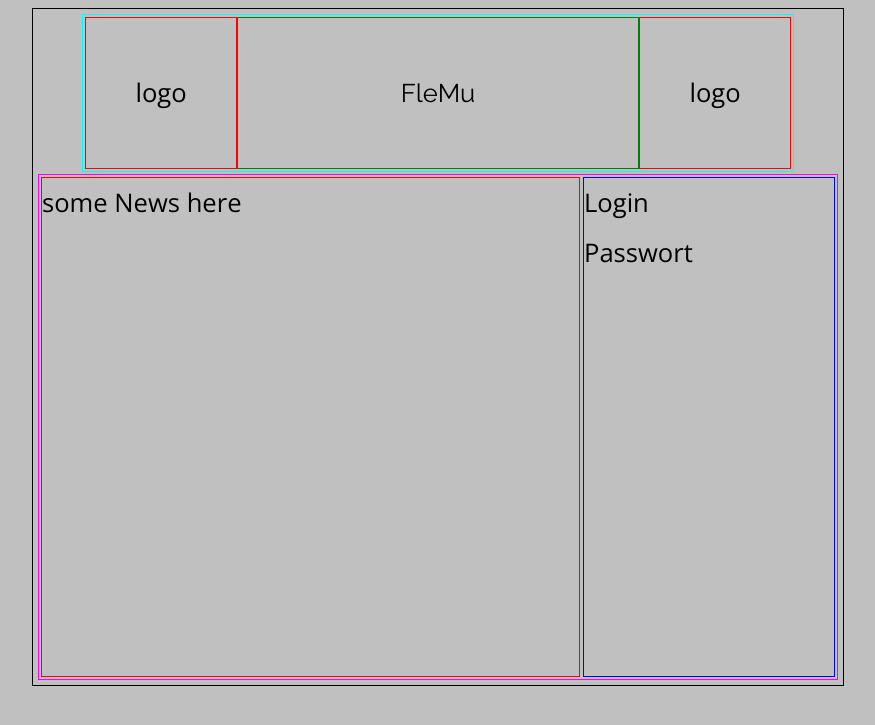
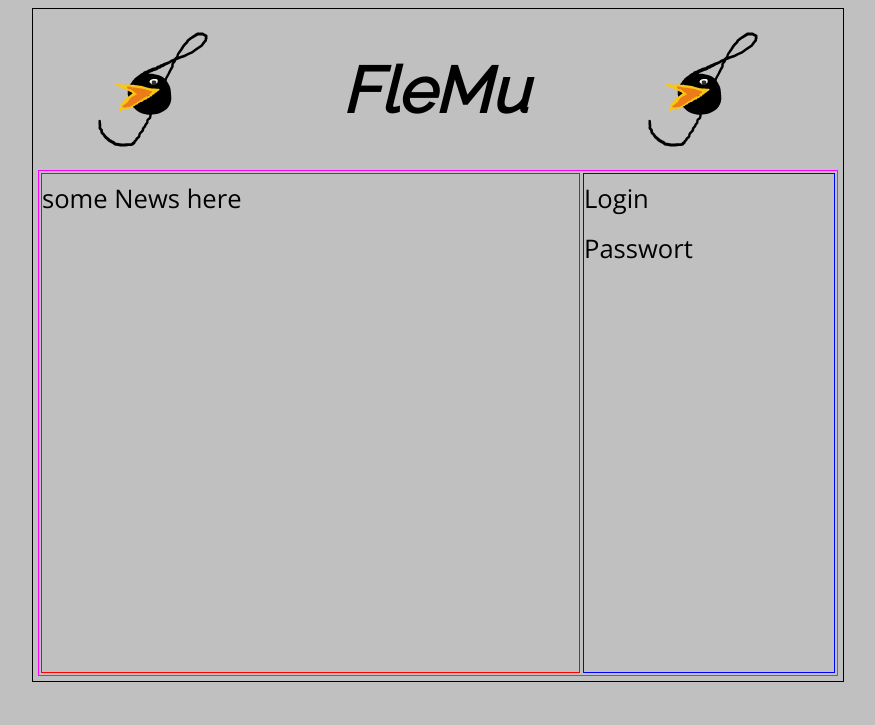
Before and after one commit to fjahn78/FleMu, a PHP site: page / in a window 1280 px wide. Shown: the top 725 px of the page, without its empty margins (202-1077 px from the left). Run offline with PHP 8.4, Linux system fonts and the light colour scheme.

Commit message:
Add logo
Signed-off-by: Frank Schumann <fjahn78@gmail.com>

```diff
--- a/css/main.css
+++ b/css/main.css
@@ -14,7 +14,7 @@ body {
 }
 
 #headerwrap {
-	border: 1px solid cyan;
+/* 	border: 1px solid cyan; */
 	padding: 2px;
 	width: 706px;
 	margin: 0 auto;
@@ -23,7 +23,8 @@ body {
 
 #head_left {
 	float: left;
-	border: 1px solid red;
+/* 	border: 1px solid red; */
+/* 	background-image: url("/images/logo.gif") */
 	height: 150px;
 	width: 150px;
 	text-align: center;
@@ -32,17 +33,19 @@ body {
 
 #head_center {
 	float: left;
-	border: 1px solid green;
+/* 	border: 1px solid green; */
 	height: 150px;
 	width: 400px;
 	text-align: center;
 	line-height: 150px;
 	font-family: Raleway;
+	font-size: 2.5em;
+	font-style: italic;
 }
 
 #head_right {
 	float: left;
-	border: 1px solid red;
+/* 	border: 1px solid red; */
 	height: 150px;
 	width: 150px;
 	text-align: center;
--- a/index.html
+++ b/index.html
@@ -2,24 +2,24 @@
 <!DOCTYPE html PUBLIC "-//W3C//DTD XHTML 1.0 Transitional//EN" "http://www.w3.org/TR/xhtml1/DTD/xhtml1-transitional.dtd">
 <html xmlns="http://www.w3.org/1999/xhtml">
 <head>
-<meta http-equiv="Content-Type" content="text/html; charset=UTF-8">
+<meta http-equiv="Content-Type" content="text/html; charset=UTF-8" />
 <title>FleMu</title>
-<link href='http://fonts.googleapis.com/css?family=Open+Sans|Raleway&subset=latin,latin-ext' rel='stylesheet' type='text/css'>
-<link rel="stylesheet" type="text/css" href="css/main.css">
+<link
+	href='http://fonts.googleapis.com/css?family=Open+Sans|Raleway&amp;subset=latin,latin-ext'
+	rel='stylesheet' type='text/css' />
+<link rel="stylesheet" type="text/css" href="css/main.css" />
 </head>
 <body>
 	<div id="container">
 		<div id="headerwrap">
-			<div id="head_left">logo</div>
-			<div id="head_center">FleMu</div>
-			<div id="head_right">logo</div>
+			<div id="head_left"><img src="images/logo.gif" alt="" width="150px" height="150px"/></div>
+			<div id="head_center"><strong>FleMu</strong></div>
+			<div id="head_right"><img src="images/logo.gif" alt="" width="150px" height="150px"/></div>
 		</div>
 		<div id="contentwrap">
 			<div id="showcase">some News here</div>
 			<div id="loginform">
-				Login
-				<br/>
-				Passwort
+				Login <br /> Passwort
 			</div>
 		</div>
 	</div>
```
Also changed, not shown: images/logo.gif (added), 1 other file.
